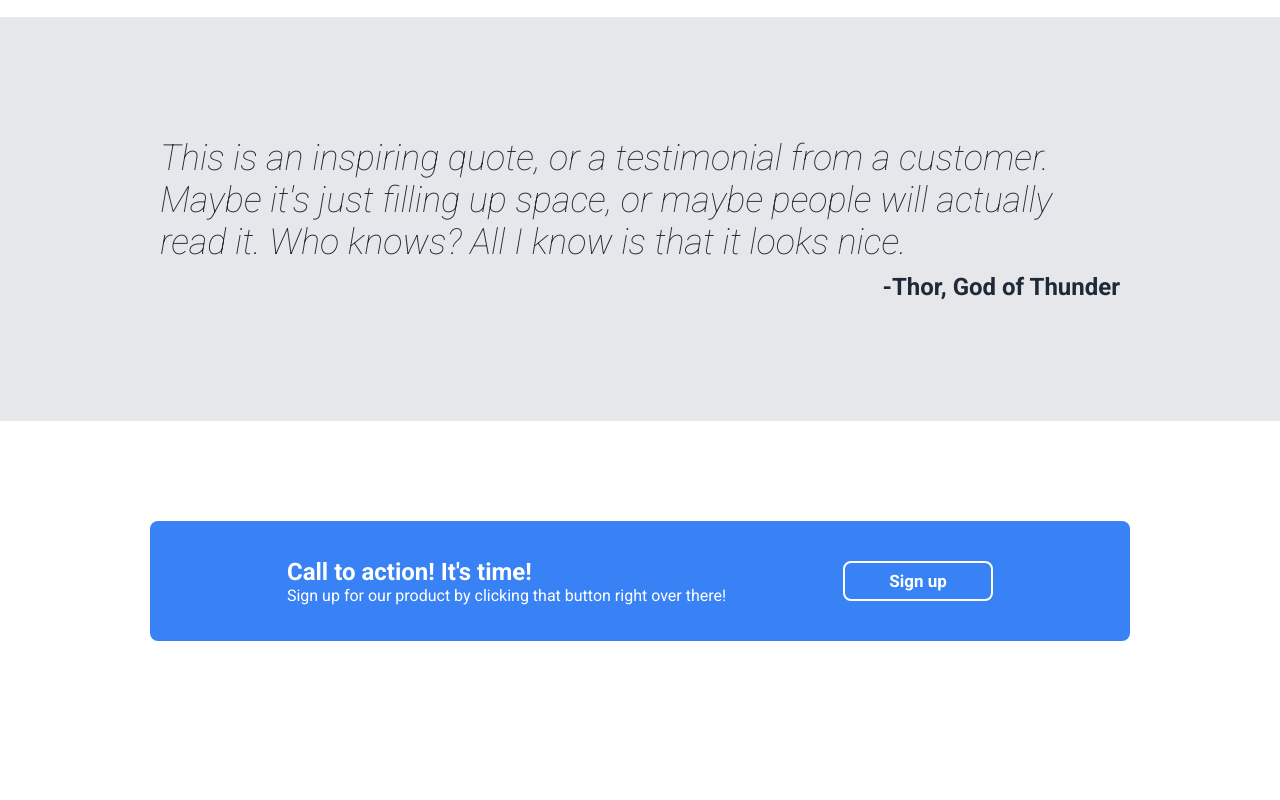
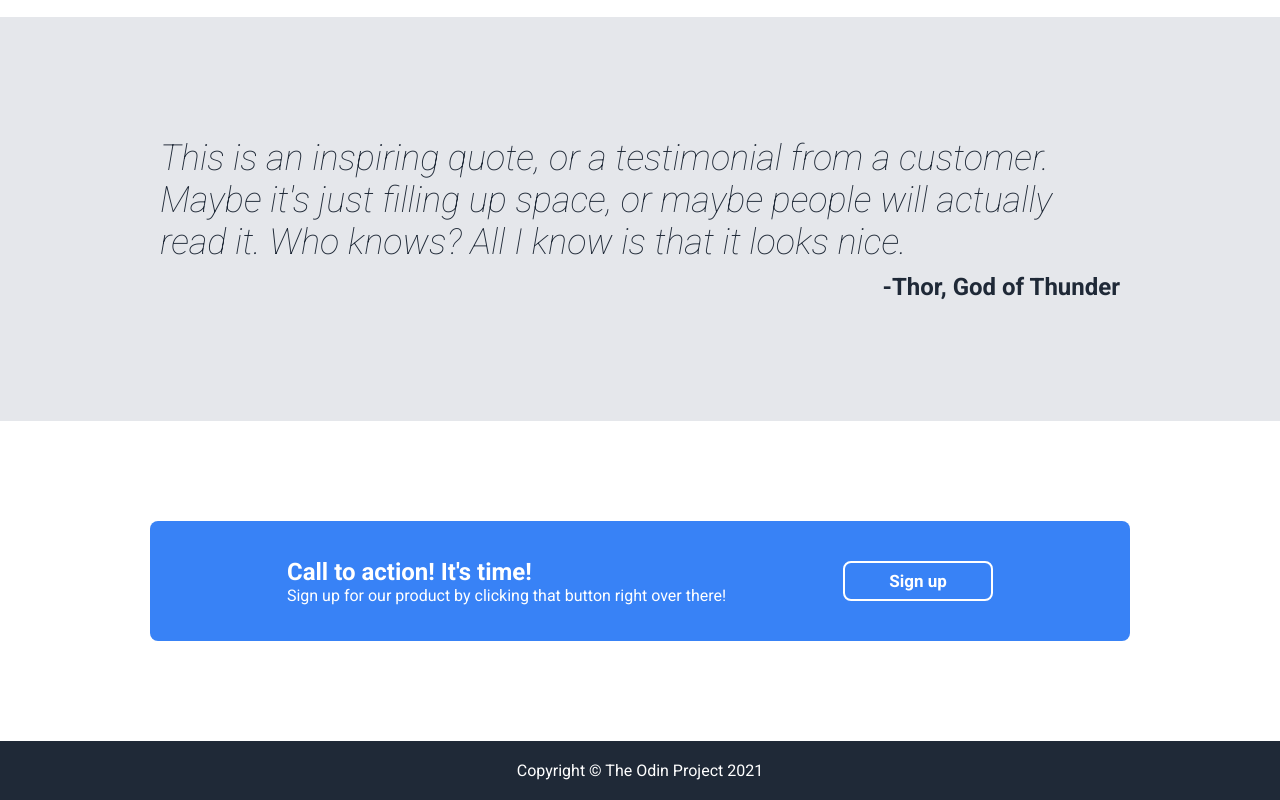
Before and after one commit to CorruptDino/Landing-Page-TOD, a plain HTML site: page index.html in a window 1280 px wide. Shown: the part 1026-1826 px from the top of the page. Before the commit the page ends 1767 px from the top, so only its background shows below. Drawn offline with Linux system fonts and the light colour scheme.

Commit message:
Add footer

```diff
--- a/index.html
+++ b/index.html
@@ -65,10 +65,12 @@
         <div class="text">Sign up for our product by clicking that button right over there!</div>
         </div>
         <button class=signup>Sign up</button>
+</div>
 
+    <div class="footer">
+        <div class="text">Copyright © The Odin Project 2021</div>
 
+    </div>
 
-
-</div>
 </body>
 </html>
--- a/style.css
+++ b/style.css
@@ -42,6 +42,7 @@ body {
     margin-left: 350px;
     margin-top: 150px;
     margin-right: 350px;
+    justify-content: center;
 }
 
 .left-side {
@@ -203,3 +204,12 @@ body {
     background-color: #3882f6;
     font-weight: bold;
 }
+
+.footer {
+    background-color: #1F2937;
+    color: white;
+    display: flex;
+    justify-content: center;
+    align-items: center;
+    padding: 20px;
+}
```
